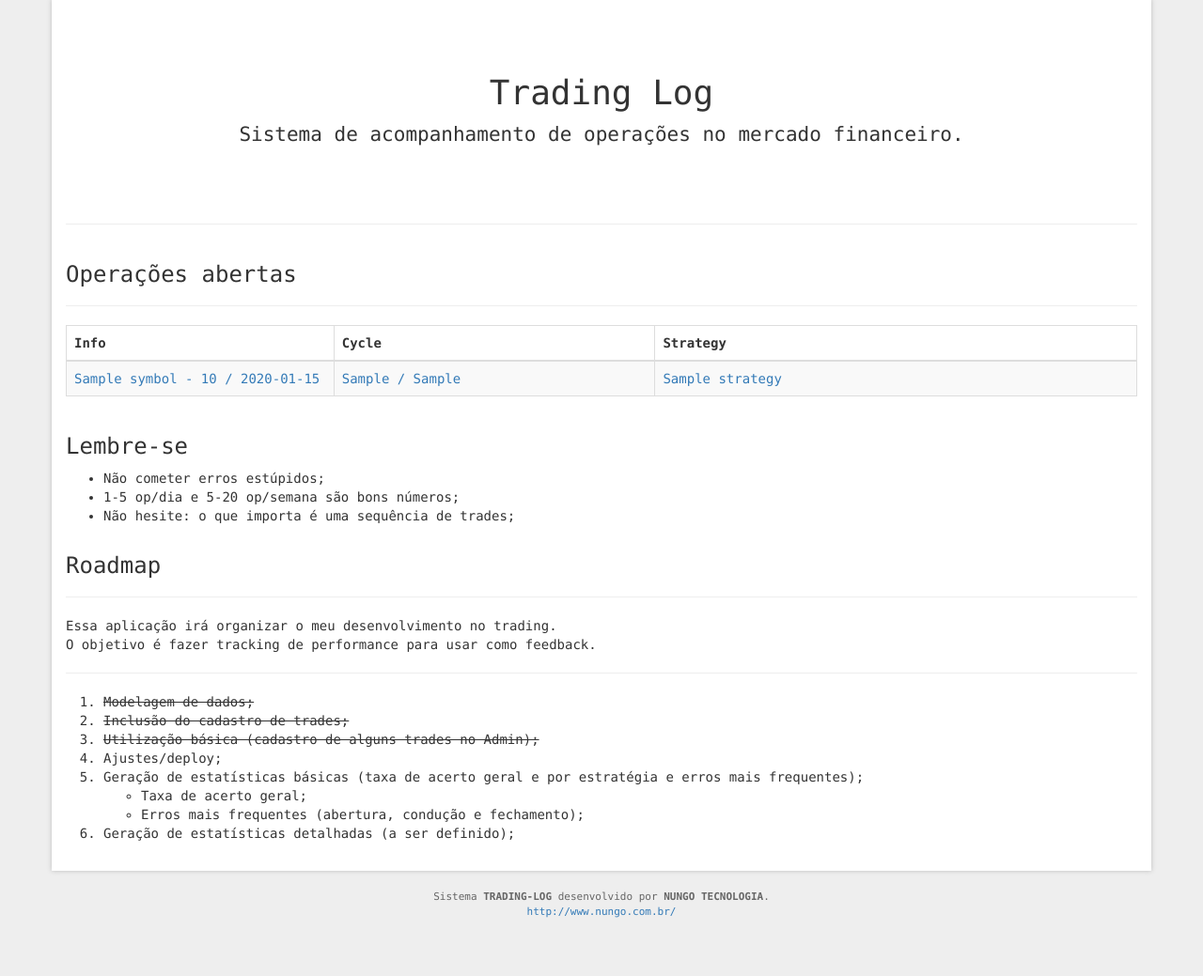
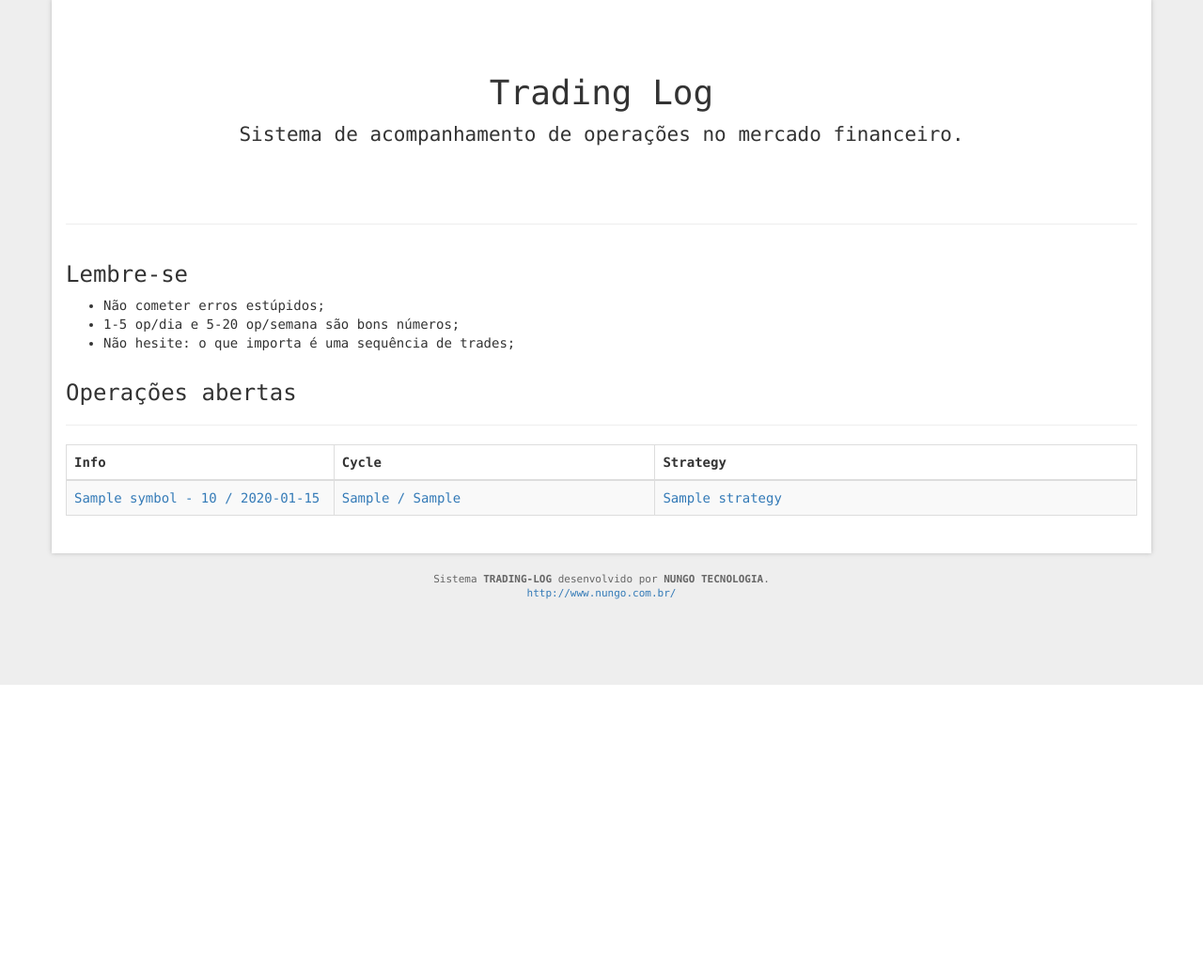
Before and after one commit to ptronico/tradinglog, a Django app: template tradinglog/_core/templates/dashboard.html in a window 1280 px wide. Shown: the part 71-1110 px from the top of the page at 94% size. After the commit the page ends 800 px from the top, so only its background shows below. Run offline with Django 3.2, Linux system fonts and the light colour scheme; the template is opened without the code that fills it: most values are stand-ins (such as "Sample title", 1, 10 or a date in 2020); some libraries are stand-ins or nearby versions.

Commit message:
Small update at Dashboard.

```diff
--- a/tradinglog/_core/templates/dashboard.html
+++ b/tradinglog/_core/templates/dashboard.html
@@ -10,8 +10,17 @@
   <hr>
   <div class="row">
     <div class="col-md-12">
+      <h3>Lembre-se</h3>
+      <ul>
+        <li>Não cometer erros estúpidos;</li>
+        <li>1-5 op/dia e 5-20 op/semana são bons números;</li>
+        <li>Não hesite: o que importa é uma sequência de trades;</li>
+      </ul>
+    </div>
+    {% if open_object_list %}
+    <hr>
+    <div class="col-md-12">
       <h3>Operações abertas</h3><hr>
-      {% if open_object_list %}
       <table class="table table-striped table-bordered">
         <thead>
           <tr>
@@ -30,42 +39,8 @@
           {% endfor %}
         </tbody>
       </table>
-      {% else %}
-      <p>Nenhuma operação aberta no momento.</p>
-      {% endif %}
     </div>
-    <div class="col-md-12">
-      <h3>Lembre-se</h3>
-      <ul>
-        <li>Não cometer erros estúpidos;</li>
-        <li>1-5 op/dia e 5-20 op/semana são bons números;</li>
-        <li>Não hesite: o que importa é uma sequência de trades;</li>
-      </ul>
-    </div>
-    <div class="col-md-12">
-      <h3>Roadmap</h3>
-      <hr>
-      <p>
-        Essa aplicação irá organizar o meu desenvolvimento no trading. <br>
-        O objetivo é fazer tracking de performance para usar como feedback.
-      </p>
-      <hr>
-      <ol>
-        <li><s>Modelagem de dados;</s></li>
-        <li><s>Inclusão do cadastro de trades;</s></li>
-        <li><s>Utilização básica (cadastro de alguns trades no Admin);</s></li>
-        <li>Ajustes/deploy;</li>
-        <li>
-          Geração de estatísticas básicas (taxa de acerto geral e por estratégia e erros mais frequentes);
-          <ul>
-            <li>Taxa de acerto geral;</li>
-            <li>Erros mais frequentes (abertura, condução e fechamento);</li>
-          </ul>
-        </li>
-
-        <li>Geração de estatísticas detalhadas (a ser definido);</li>
-      </ol>
-    </div>
+    {% endif %}
   </div>
 </div>
 {% endblock content %}
```
